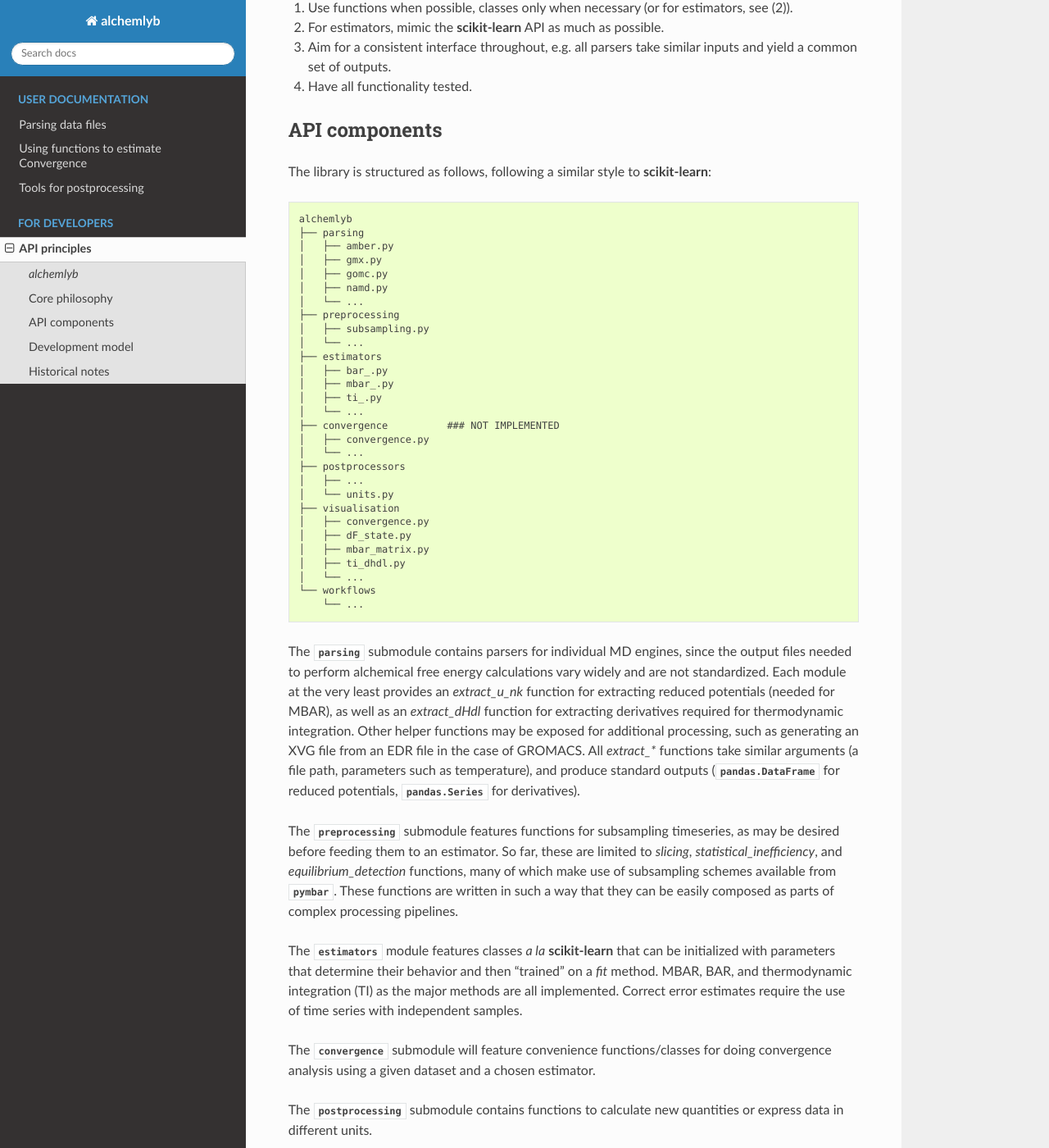
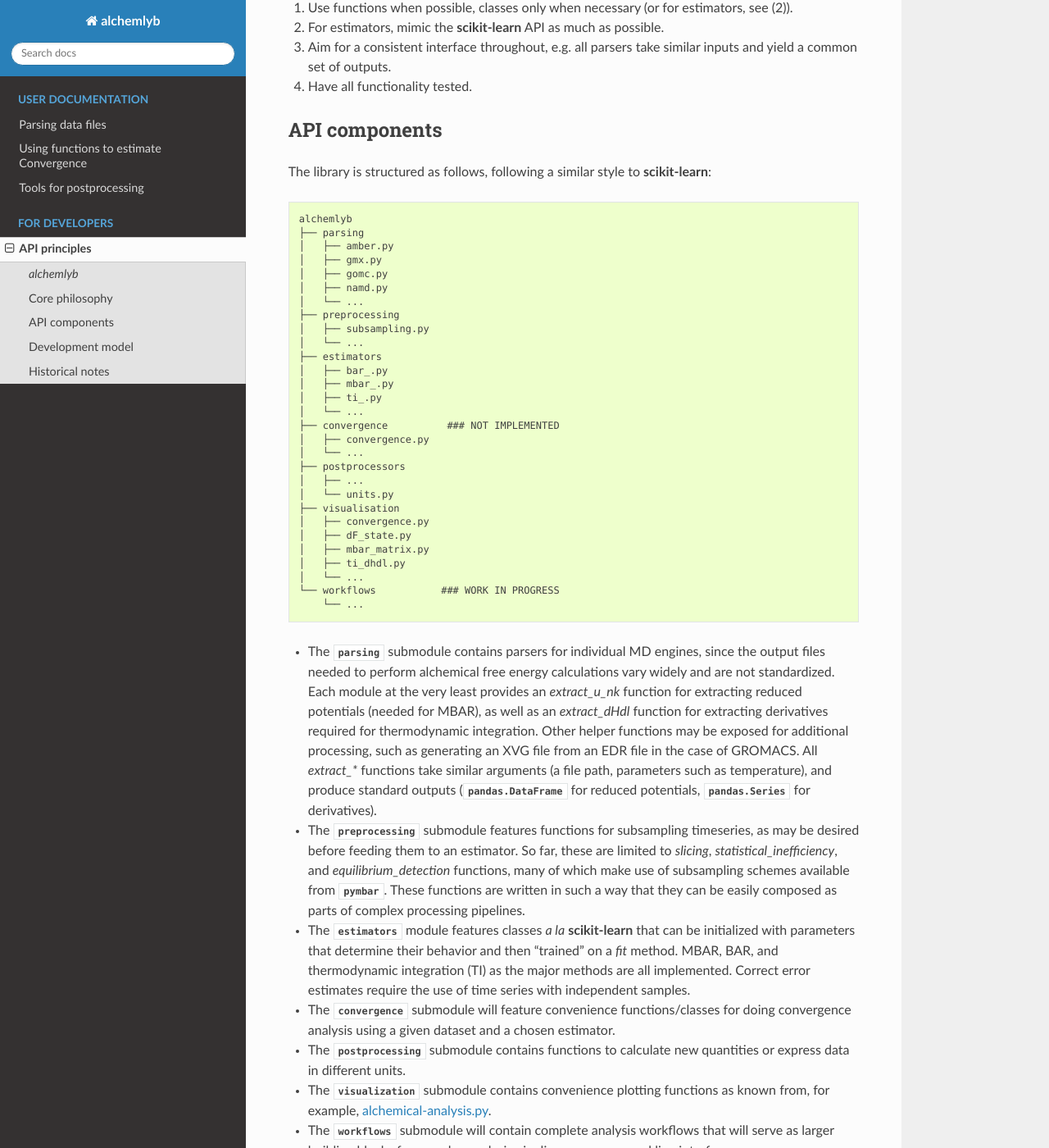
Before and after one commit to alchemistry/alchemlyb, a Sphinx documentation site: the page built from docs/api_principles.rst, in a window 1280 px wide and 1400 px high, scrolled down 730 px. Shown: the whole window at 82% size. Built offline with Sphinx 7.4.7 and the Read the Docs theme 2.0.0, drawn with Linux system fonts in a browser that asks for light colours; pages that are not in the unit, such as notebooks, are missing from menus; the version number could not be read and is left out; some of the changed text lies outside the part shown.

Commit message:
updated CHANGES and docs for release 0.6.0

```diff
--- a/docs/api_principles.rst
+++ b/docs/api_principles.rst
@@ -64,30 +64,18 @@ The library is structured as follows, following a similar style to
     │   ├── mbar_matrix.py
     │   ├── ti_dhdl.py
     │   └── ...
-    └── workflows
+    └── workflows           ### WORK IN PROGRESS
         └── ...
 
 
-The :mod:`~alchemlyb.parsing` submodule contains parsers for individual MD engines, since the output files needed to perform alchemical free energy calculations vary widely and are not standardized.
-Each module at the very least provides an `extract_u_nk` function for extracting reduced potentials (needed for MBAR), as well as an `extract_dHdl` function for extracting derivatives required for thermodynamic integration.
-Other helper functions may be exposed for additional processing, such as generating an XVG file from an EDR file in the case of GROMACS.
-All `extract\_*` functions take similar arguments (a file path,
-parameters such as temperature), and produce standard outputs
-(:class:`pandas.DataFrame` for reduced potentials, :class:`pandas.Series` for derivatives).
+* The :mod:`~alchemlyb.parsing` submodule contains parsers for individual MD engines, since the output files needed to perform alchemical free energy calculations vary widely and are not standardized.  Each module at the very least provides an `extract_u_nk` function for extracting reduced potentials (needed for MBAR), as well as an `extract_dHdl` function for extracting derivatives required for thermodynamic integration.  Other helper functions may be exposed for additional processing, such as generating an XVG file from an EDR file in the case of GROMACS.  All `extract\_*` functions take similar arguments (a file path, parameters such as temperature), and produce standard outputs (:class:`pandas.DataFrame` for reduced potentials, :class:`pandas.Series` for derivatives).
+* The :mod:`~alchemlyb.preprocessing` submodule features functions for subsampling timeseries, as may be desired before feeding them to an estimator.  So far, these are limited to `slicing`, `statistical_inefficiency`, and `equilibrium_detection` functions, many of which make use of subsampling schemes available from :mod:`pymbar`.  These functions are written in such a way that they can be easily composed as parts of complex processing pipelines.
+* The :mod:`~alchemlyb.estimators` module features classes *a la* **scikit-learn** that can be initialized with parameters that determine their behavior and then "trained" on a `fit` method.  MBAR, BAR, and thermodynamic integration (TI) as the major methods are all implemented.  Correct error estimates require the use of time series with independent samples.
+* The :mod:`~alchemlyb.convergence` submodule will feature convenience functions/classes for doing convergence analysis using a given dataset and a chosen estimator.
+* The :mod:`~alchemlyb.postprocessing` submodule contains functions to calculate new quantities or express data in different units.
+* The :mod:`~alchemlyb.visualization` submodule contains convenience plotting functions as known from, for example, `alchemical-analysis.py`_.
+* The :mod:`~alchemlyb.workflows` submodule will contain complete analysis workflows that will serve as larger building blocks for complex analysis pipelines or a command line interface.
 
-The :mod:`~alchemlyb.preprocessing` submodule features functions for subsampling timeseries, as may be desired before feeding them to an estimator.
-So far, these are limited to `slicing`, `statistical_inefficiency`, and `equilibrium_detection` functions, many of which make use of subsampling schemes available from :mod:`pymbar`.
-These functions are written in such a way that they can be easily composed as parts of complex processing pipelines.
-
-The :mod:`~alchemlyb.estimators` module features classes *a la* **scikit-learn** that can be initialized with parameters that determine their behavior and then "trained" on a `fit` method.
-MBAR, BAR, and thermodynamic integration (TI) as the major methods are all implemented.
-Correct error estimates require the use of time series with independent samples.
-
-The :mod:`~alchemlyb.convergence` submodule will feature convenience functions/classes for doing convergence analysis using a given dataset and a chosen estimator.
-
-The :mod:`~alchemlyb.postprocessing` submodule contains functions to calculate new quantities or express data in different units.
-
-The :mod:`~alchemlyb.visualization` submodule contains convenience plotting functions as known from, for example, `alchemical-analysis.py`_.
 
 All of these components lend themselves well to writing clear and flexible pipelines for processing data needed for alchemical free energy calculations, and furthermore allow for scaling up via libraries like `dask`_ or `joblib`_.
 
```
Also changed, not shown: 1 other file.
